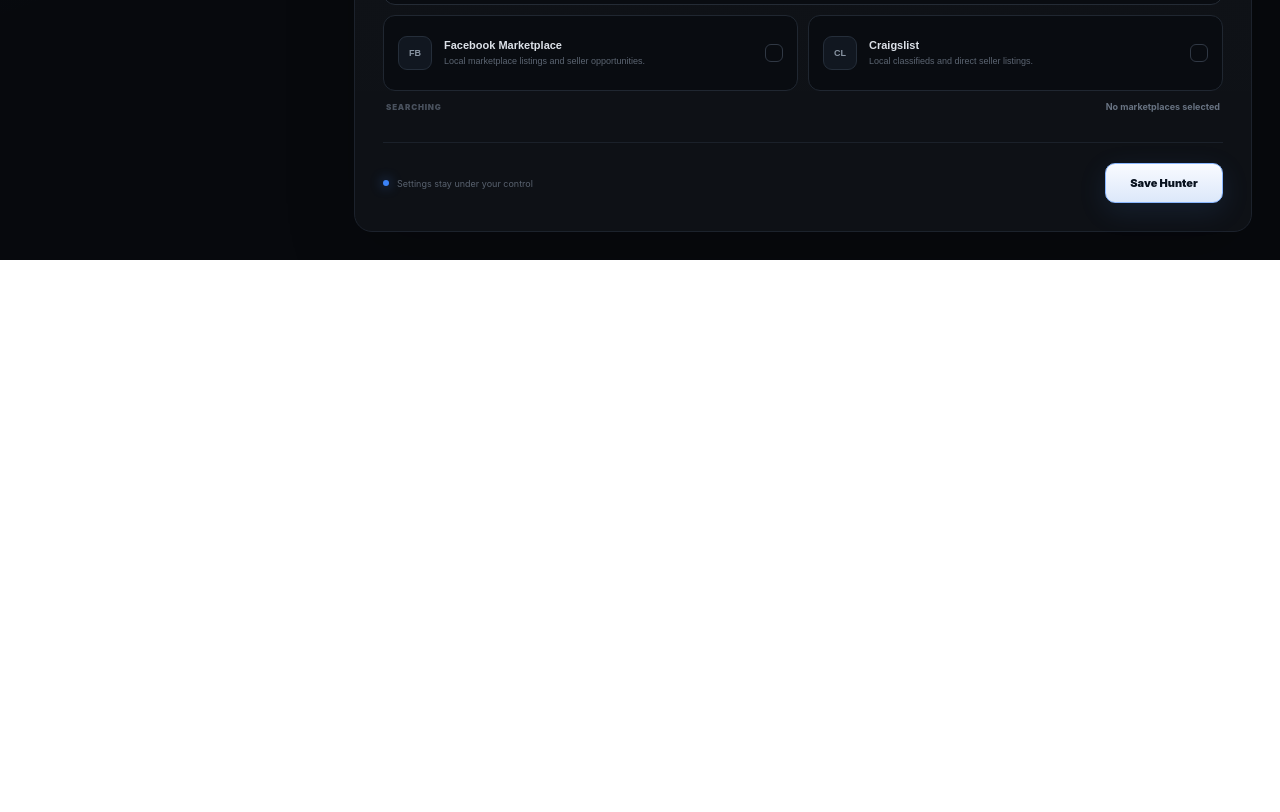
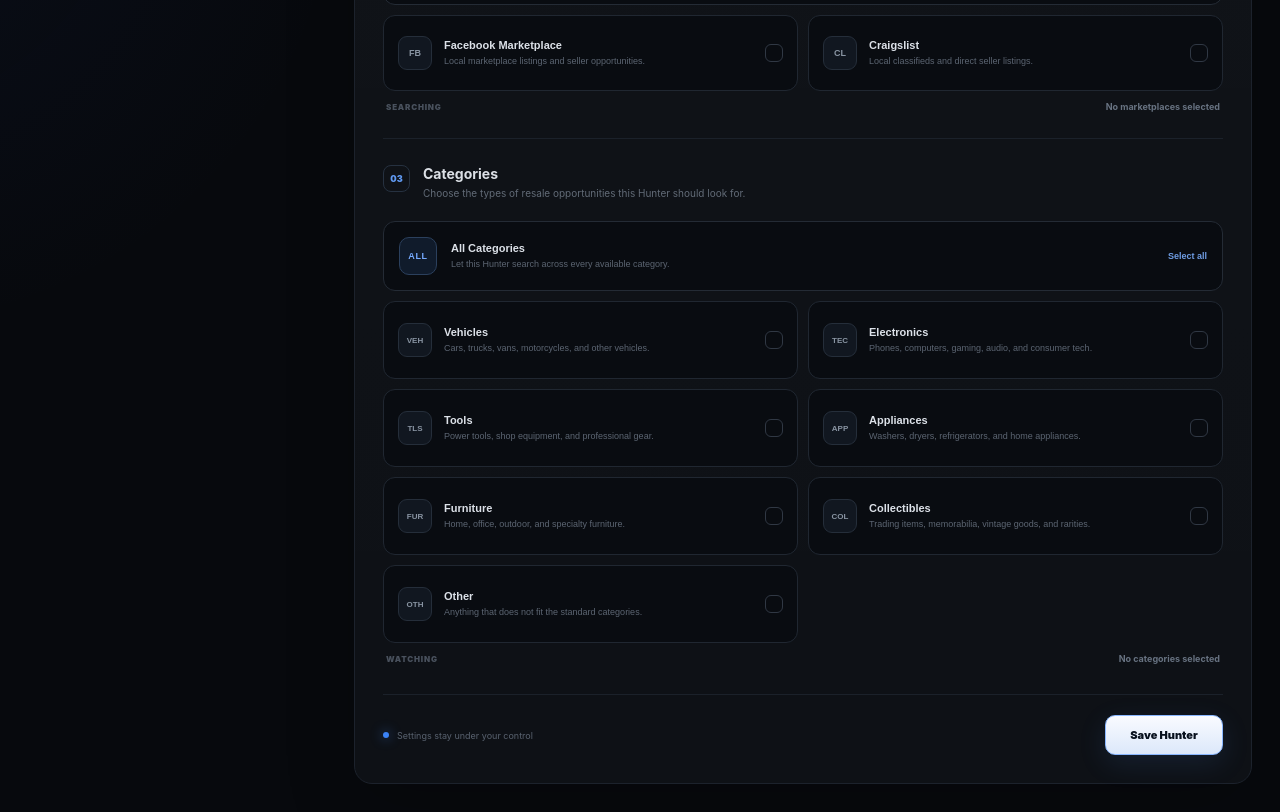
Before and after one commit to copilotmediagroup/seekr-resale, a React (Vite) app: page / in a window 1280 px wide. Shown: the part 920-1732 px from the top of the page. Before the commit the page ends 1180 px from the top, so only its background shows below. Built offline with nearby package versions, Linux system fonts and the light colour scheme.

Commit message:
Add category selection to Hunter workspace

```diff
--- a/src/App.css
+++ b/src/App.css
@@ -748,3 +748,188 @@
     display: none;
   }
 }
+
+.categorySection {
+  margin-top: 22px;
+}
+
+.allCategoriesControl {
+  width: 100%;
+  display: flex;
+  align-items: center;
+  gap: 14px;
+  padding: 15px;
+  border: 1px solid #242b35;
+  border-radius: 12px;
+  background: #090c11;
+  color: inherit;
+  text-align: left;
+  cursor: pointer;
+  transition: 150ms ease;
+}
+
+.allCategoriesControl:hover,
+.categoryCard:hover {
+  border-color: #344256;
+  background: #0e131a;
+}
+
+.allCategoriesControlActive {
+  border-color: #315f9f;
+  background:
+    linear-gradient(
+      90deg,
+      rgba(59, 130, 246, 0.13),
+      rgba(59, 130, 246, 0.025)
+    ),
+    #0c1118;
+}
+
+.allCategoriesIcon {
+  display: grid;
+  width: 38px;
+  height: 38px;
+  flex: 0 0 auto;
+  place-items: center;
+  border: 1px solid #2b405d;
+  border-radius: 10px;
+  background: #101b2b;
+  color: #76aaff;
+  font-size: 9px;
+  font-weight: 900;
+  letter-spacing: 0.08em;
+}
+
+.categoryCopy {
+  min-width: 0;
+  flex: 1;
+}
+
+.categoryCopy strong,
+.categoryCopy span {
+  display: block;
+}
+
+.categoryCopy strong {
+  color: #dce1e8;
+  font-size: 11px;
+}
+
+.categoryCopy span {
+  margin-top: 4px;
+  color: #5c6572;
+  font-size: 9px;
+  line-height: 1.45;
+}
+
+.categorySelectionIndicator {
+  flex: 0 0 auto;
+  color: #6f9de4;
+  font-size: 9px;
+  font-weight: 800;
+}
+
+.categoryGrid {
+  display: grid;
+  grid-template-columns: repeat(2, minmax(0, 1fr));
+  gap: 10px;
+  margin-top: 10px;
+}
+
+.categoryCard {
+  display: flex;
+  align-items: center;
+  gap: 12px;
+  min-height: 78px;
+  padding: 14px;
+  border: 1px solid #202731;
+  border-radius: 12px;
+  background: #090c11;
+  color: inherit;
+  text-align: left;
+  cursor: pointer;
+  transition: 150ms ease;
+}
+
+.categoryCardActive {
+  border-color: #2d568c;
+  background:
+    linear-gradient(
+      135deg,
+      rgba(59, 130, 246, 0.1),
+      rgba(59, 130, 246, 0.015)
+    ),
+    #0c1118;
+}
+
+.categoryBadge {
+  display: grid;
+  width: 34px;
+  height: 34px;
+  flex: 0 0 auto;
+  place-items: center;
+  border: 1px solid #252e3a;
+  border-radius: 9px;
+  background: #111720;
+  color: #8994a2;
+  font-size: 8px;
+  font-weight: 900;
+}
+
+.categoryCardActive .categoryBadge {
+  border-color: #31598d;
+  background: #10213a;
+  color: #72a7fa;
+}
+
+.categoryCheck {
+  display: grid;
+  width: 18px;
+  height: 18px;
+  flex: 0 0 auto;
+  place-items: center;
+  border: 1px solid #303844;
+  border-radius: 6px;
+  color: transparent;
+  font-size: 10px;
+  font-weight: 900;
+}
+
+.categoryCheckActive {
+  border-color: #4278be;
+  background: #1d4f8f;
+  color: #ffffff;
+  box-shadow: 0 0 14px rgba(59, 130, 246, 0.17);
+}
+
+.categorySummary {
+  display: flex;
+  align-items: center;
+  justify-content: space-between;
+  gap: 15px;
+  margin-top: 10px;
+  padding: 0 3px;
+}
+
+.categorySummary span {
+  color: #49515d;
+  font-size: 8px;
+  font-weight: 900;
+  letter-spacing: 0.1em;
+}
+
+.categorySummary strong {
+  color: #687382;
+  font-size: 9px;
+  font-weight: 700;
+}
+
+@media (max-width: 620px) {
+  .categoryGrid {
+    grid-template-columns: 1fr;
+  }
+
+  .categorySelectionIndicator {
+    display: none;
+  }
+}
--- a/src/ui/hunters/HunterWorkspace.tsx
+++ b/src/ui/hunters/HunterWorkspace.tsx
@@ -1,8 +1,14 @@
 import { useEffect, useState } from 'react'
-import type { Hunter, MarketplaceSource } from '../../domain/hunters/Hunter'
+import type {
+  Hunter,
+  HunterCategory,
+  MarketplaceSource,
+} from '../../domain/hunters/Hunter'
 import { createHunter } from '../../domain/hunters/createHunter'
 import {
+  addHunterCategory,
   addHunterSource,
+  removeHunterCategory,
   removeHunterSource,
 } from '../../domain/hunters/updateHunter'
 import type { HunterService } from '../../application/hunters/hunterService'
@@ -28,6 +34,56 @@
     name: 'Craigslist',
     description: 'Local classifieds and direct seller listings.',
     badge: 'CL',
+  },
+]
+
+const CATEGORY_OPTIONS: Array<{
+  id: HunterCategory
+  name: string
+  description: string
+  badge: string
+}> = [
+  {
+    id: 'vehicles',
+    name: 'Vehicles',
+    description: 'Cars, trucks, vans, motorcycles, and other vehicles.',
+    badge: 'VEH',
+  },
+  {
+    id: 'electronics',
+    name: 'Electronics',
+    description: 'Phones, computers, gaming, audio, and consumer tech.',
+    badge: 'TEC',
+  },
+  {
+    id: 'tools',
+    name: 'Tools',
+    description: 'Power tools, shop equipment, and professional gear.',
+    badge: 'TLS',
+  },
+  {
+    id: 'appliances',
+    name: 'Appliances',
+    description: 'Washers, dryers, refrigerators, and home appliances.',
+    badge: 'APP',
+  },
+  {
+    id: 'furniture',
+    name: 'Furniture',
+    description: 'Home, office, outdoor, and specialty furniture.',
+    badge: 'FUR',
+  },
+  {
+    id: 'collectibles',
+    name: 'Collectibles',
+    description: 'Trading items, memorabilia, vintage goods, and rarities.',
+    badge: 'COL',
+  },
+  {
+    id: 'other',
+    name: 'Other',
+    description: 'Anything that does not fit the standard categories.',
+    badge: 'OTH',
   },
 ]
 
@@ -171,6 +227,37 @@
           selected
             ? addHunterSource(updatedHunter, marketplace.id)
             : removeHunterSource(updatedHunter, marketplace.id),
+        current,
+      )
+    })
+  }
+
+  function updateCategory(
+    category: HunterCategory,
+    selected: boolean,
+  ) {
+    setDraft((current) => {
+      if (!current) {
+        return current
+      }
+
+      return selected
+        ? addHunterCategory(current, category)
+        : removeHunterCategory(current, category)
+    })
+  }
+
+  function updateAllCategories(selected: boolean) {
+    setDraft((current) => {
+      if (!current) {
+        return current
+      }
+
+      return CATEGORY_OPTIONS.reduce(
+        (updatedHunter, category) =>
+          selected
+            ? addHunterCategory(updatedHunter, category.id)
+            : removeHunterCategory(updatedHunter, category.id),
         current,
       )
     })
@@ -502,6 +589,110 @@
                   </div>
                 </div>
 
+                <div className="sectionDivider" />
+
+                <div className="configurationHeading">
+                  <div>
+                    <span className="sectionNumber">03</span>
+                    <div>
+                      <h3>Categories</h3>
+                      <p>
+                        Choose the types of resale opportunities this Hunter
+                        should look for.
+                      </p>
+                    </div>
+                  </div>
+                </div>
+
+                <div className="categorySection">
+                  <button
+                    className={`allCategoriesControl ${
+                      CATEGORY_OPTIONS.every((category) =>
+                        draft.categories.includes(category.id),
+                      )
+                        ? 'allCategoriesControlActive'
+                        : ''
+                    }`}
+                    onClick={() => {
+                      const allSelected = CATEGORY_OPTIONS.every(
+                        (category) =>
+                          draft.categories.includes(category.id),
+                      )
+
+                      updateAllCategories(!allSelected)
+                    }}
+                    type="button"
+                  >
+                    <div className="allCategoriesIcon">ALL</div>
+
+                    <div className="categoryCopy">
+                      <strong>All Categories</strong>
+                      <span>
+                        Let this Hunter search across every available category.
+                      </span>
+                    </div>
+
+                    <span className="categorySelectionIndicator">
+                      {CATEGORY_OPTIONS.every((category) =>
+                        draft.categories.includes(category.id),
+                      )
+                        ? 'Selected'
+                        : 'Select all'}
+                    </span>
+                  </button>
+
+                  <div className="categoryGrid">
+                    {CATEGORY_OPTIONS.map((category) => {
+                      const selected = draft.categories.includes(
+                        category.id,
+                      )
+
+                      return (
+                        <button
+                          className={`categoryCard ${
+                            selected ? 'categoryCardActive' : ''
+                          }`}
+                          key={category.id}
+                          onClick={() =>
+                            updateCategory(category.id, !selected)
+                          }
+                          type="button"
+                        >
+                          <div className="categoryBadge">
+                            {category.badge}
+                          </div>
+
+                          <div className="categoryCopy">
+                            <strong>{category.name}</strong>
+                            <span>{category.description}</span>
+                          </div>
+
+                          <span
+                            className={`categoryCheck ${
+                              selected ? 'categoryCheckActive' : ''
+                            }`}
+                          >
+                            {selected ? '✓' : ''}
+                          </span>
+                        </button>
+                      )
+                    })}
+                  </div>
+
+                  <div className="categorySummary">
+                    <span>WATCHING</span>
+                    <strong>
+                      {draft.categories.length === 0
+                        ? 'No categories selected'
+                        : `${draft.categories.length} categor${
+                            draft.categories.length === 1
+                              ? 'y'
+                              : 'ies'
+                          }`}
+                    </strong>
+                  </div>
+                </div>
+
                 <div className="editorActions">
                   <div className="saveNote">
                     <span className="saveDot" />
```
